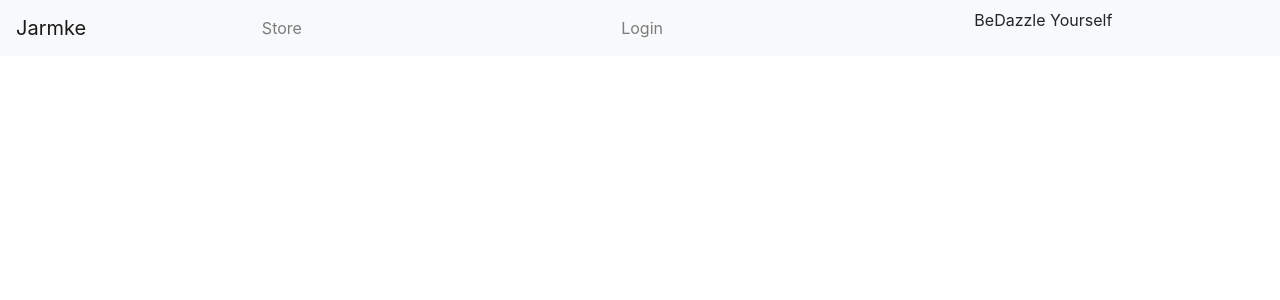
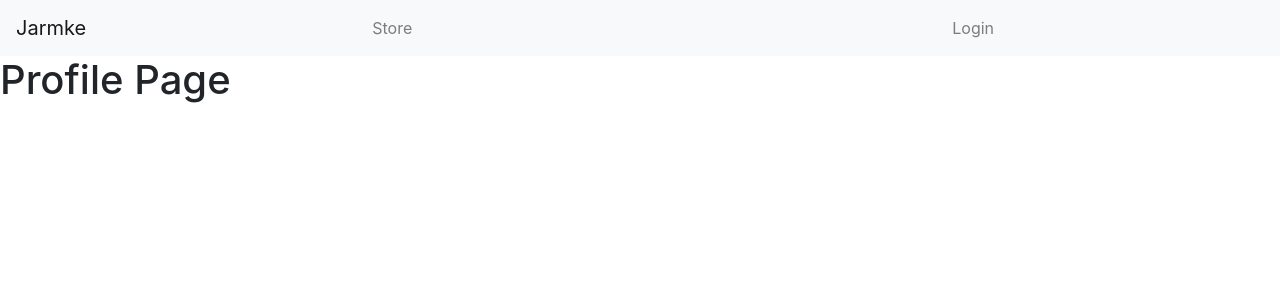
Before and after one commit to DarianRushworth/JarmkeFrontend, a React (Create React App) app: page /profilePage in a window 1280 px wide. Shown: the top 300 px of the page. Built offline with nearby package versions, Linux system fonts and the light colour scheme; no server answers.

Commit message:
Profile page setup with Link in NavBar

```diff
--- a/src/App.js
+++ b/src/App.js
@@ -7,6 +7,7 @@ import LoginPage from "./pages/LoginPage"
 import SignUpPage from "./pages/Sign-UpPage"
 import ProductDetails from "./pages/ProductDetails"
 import Navigation from "./components/Navigation"
+import Profilepage from "./pages/ProfilePage"
 
 function App() {
   return (
@@ -35,6 +36,10 @@ function App() {
             path="/moreDetails/:id"
             component={ProductDetails}
           />
+          <Route
+            path="/profilePage"
+            component={Profilepage}
+          />
         </Switch>
     </div>
   );
--- a/src/components/Navigation/index.js
+++ b/src/components/Navigation/index.js
@@ -13,8 +13,8 @@ export default function Navigation() {
     const welcomeMessage = `Welcome ${user.firstName} ${user.lastName}`
 
     const navDisplay = user.email
-                        ? <NavBarItem path="/" linkText={welcomeMessage} />
-                        : <Nav.Item>BeDazzle Yourself</Nav.Item>
+                        ? <NavBarItem path="/profilePage" linkText={welcomeMessage} />
+                        : <NavBarItem path="/login" linkText="Login" />
 
     // console.log("user test", user)
     return (
@@ -26,7 +26,6 @@ export default function Navigation() {
             <Navbar.Collapse id="basic-navbar-nav">
                 <Nav style={{ width: "100%" }} fill>
                     <NavBarItem path="/productsPage" linkText="Store" />
-                    <NavBarItem path="/login" linkText="Login" />
                     {navDisplay}
                 </Nav>
             </Navbar.Collapse>
--- /dev/null
+++ b/src/pages/ProfilePage/index.js
@@ -0,0 +1,14 @@
+import React from "react"
+import { useSelector } from "react-redux"
+
+import { selectUser } from "../../store/User/selectors"
+
+export default function ProfilePage(){
+    const user = useSelector(selectUser)
+    console.log("user test", user)
+    return (
+        <h1>
+            Profile Page
+        </h1>
+    )
+}
```
